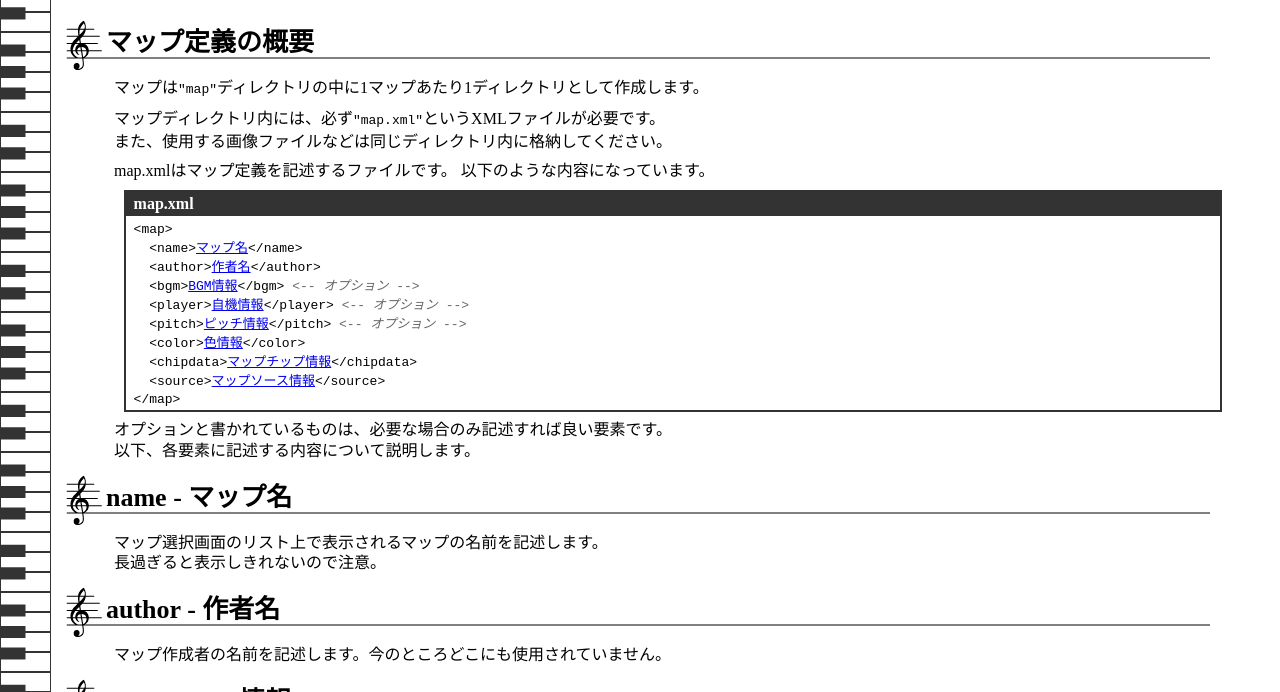
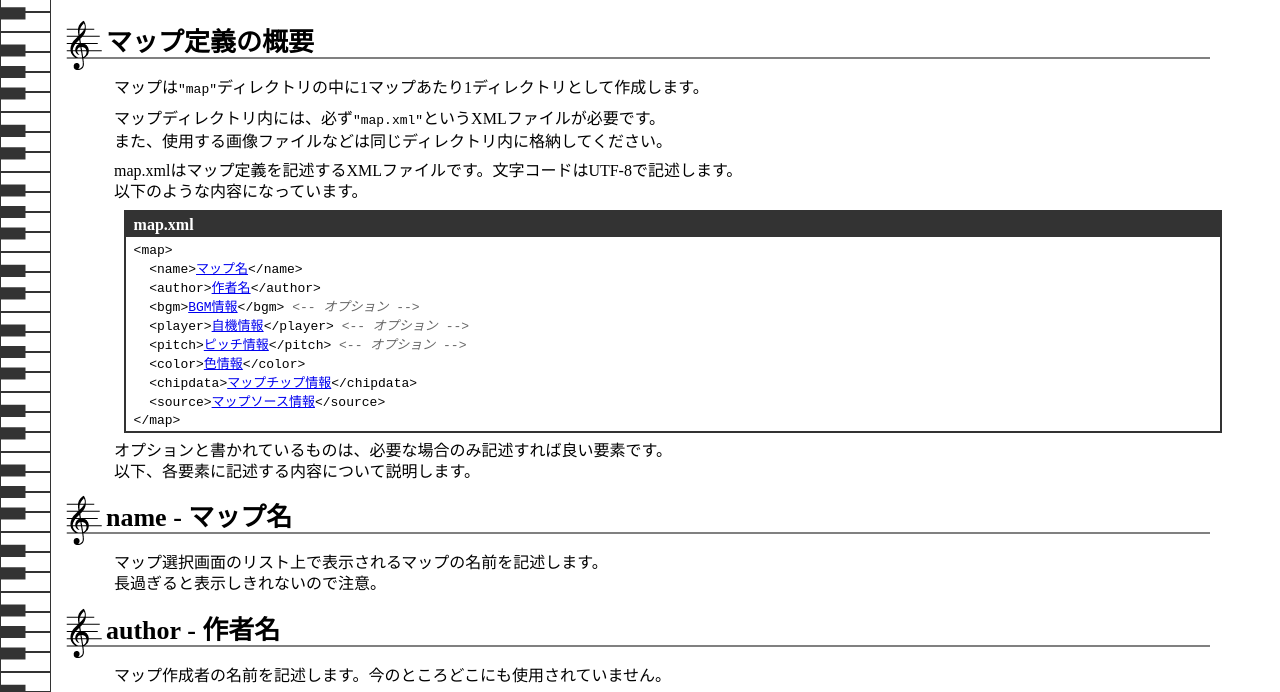
Before and after one commit to hirekoke/PitchPitch, a plain HTML site: page doc/map_creation.html in a window 1280 px wide. Shown: the part 108-800 px from the top of the page. Drawn offline with Linux system fonts and the light colour scheme.

Commit message:
ドキュメントに文字コードの記述を追加

```diff
--- a/doc/map_creation.html
+++ b/doc/map_creation.html
@@ -31,7 +31,7 @@
 					また、使用する画像ファイルなどは同じディレクトリ内に格納してください。
 				</p>
 				<p>
-					map.xmlはマップ定義を記述するファイルです。
+					map.xmlはマップ定義を記述するXMLファイルです。文字コードはUTF-8で記述します。<br />
 					以下のような内容になっています。
 				</p>
 
```
